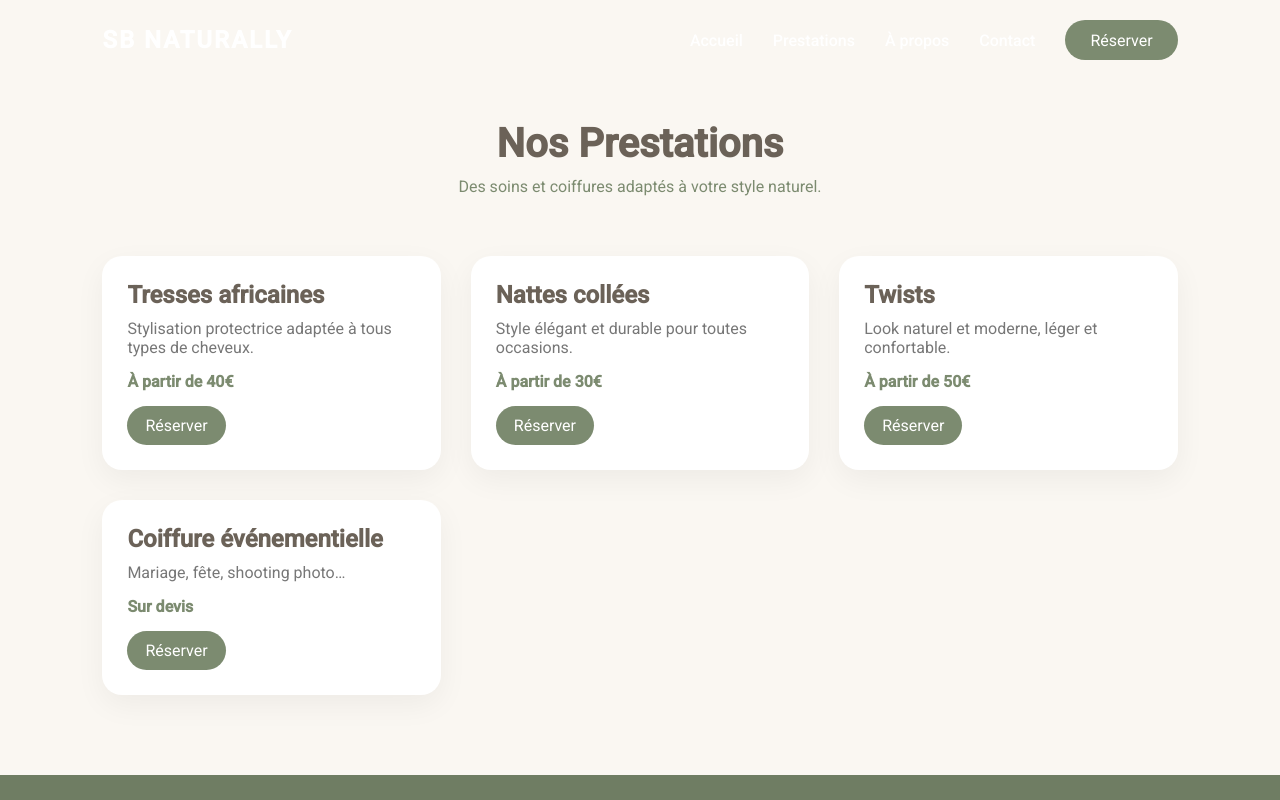
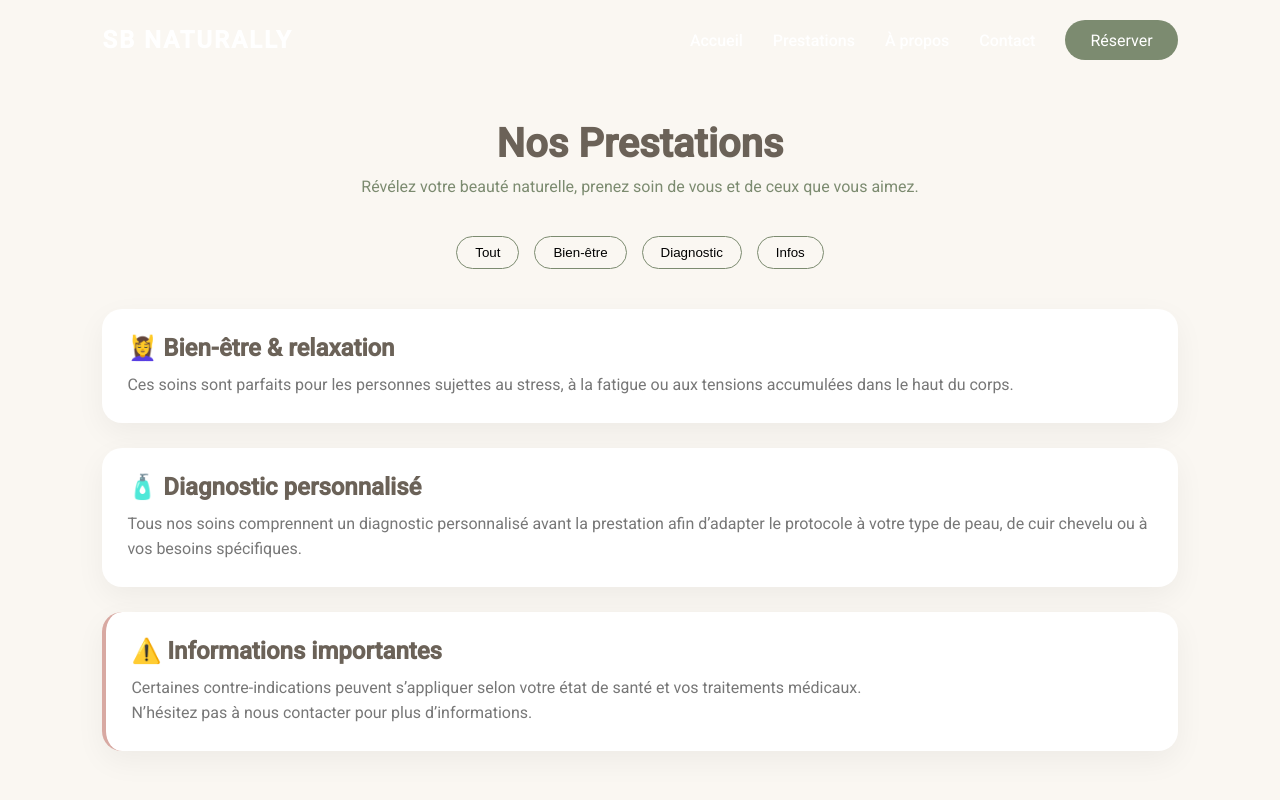
Before and after one commit to layayance/-sb-naturally, an Angular app: page /prestations in a window 1280 px wide. Shown: the top 800 px of the page. Built offline with nearby package versions, Linux system fonts and the light colour scheme.

Commit message:
prestations termine

```diff
--- a/src/app/pages/prestations/prestations.html
+++ b/src/app/pages/prestations/prestations.html
@@ -1,27 +1,69 @@
 <section class="prestations">
 
   <div class="header">
+
     <h1>Nos Prestations</h1>
-    <p>Des soins et coiffures adaptés à votre style naturel.</p>
+
+    <p>
+      Révélez votre beauté naturelle, prenez soin de vous et de ceux que vous aimez.
+    </p>
+
   </div>
+
+  <!-- FILTRES -->
+  <div class="filters">
+
+    <button (click)="setFilter('all')">Tout</button>
+
+    <button (click)="setFilter('bienetre')">Bien-être</button>
+
+    <button (click)="setFilter('diagnostic')">Diagnostic</button>
+
+    <button (click)="setFilter('info')">Infos</button>
+
+  </div>
+
+  <!-- CONTENU -->
 
   <div class="grid">
 
-    <div class="card" *ngFor="let p of prestations">
 
-      <h2>{{ p.title }}</h2>
+    <!-- BIEN-ÊTRE -->
+    <div class="card" *ngIf="selected === 'all' || selected === 'bienetre'">
 
-      <p>{{ p.desc }}</p>
+      <h2>💆‍♀️ Bien-être & relaxation</h2>
 
-      <span>{{ p.price }}</span>
+      <p>
+        Ces soins sont parfaits pour les personnes sujettes au stress, à la fatigue ou aux tensions accumulées dans le haut du corps.
+      </p>
 
-      <a
-        href="https://wa.me/+33759236988"
-        target="_blank">
+    </div>
 
-        Réserver
 
-      </a>
+    <!-- DIAGNOSTIC -->
+    <div class="card" *ngIf="selected === 'all' || selected === 'diagnostic'">
+
+      <h2>🧴 Diagnostic personnalisé</h2>
+
+      <p>
+        Tous nos soins comprennent un diagnostic personnalisé avant la prestation afin d’adapter le protocole à votre type de peau, de cuir chevelu ou à vos besoins spécifiques.
+      </p>
+
+    </div>
+
+
+    <!-- INFOS -->
+    <div class="card info" *ngIf="selected === 'all' || selected === 'info'">
+
+      <h2>⚠️ Informations importantes</h2>
+
+      <p>
+        Certaines contre-indications peuvent s’appliquer selon votre état de santé et vos traitements médicaux.
+      </p>
+
+      <p>
+        N’hésitez pas à nous contacter pour plus d’informations.
+      </p>
 
     </div>
 
--- a/src/app/pages/prestations/prestations.scss
+++ b/src/app/pages/prestations/prestations.scss
@@ -5,7 +5,7 @@
 
 .header {
   text-align: center;
-  margin-bottom: 60px;
+  margin-bottom: 40px;
 
   h1 {
     font-size: 40px;
@@ -18,10 +18,30 @@
   }
 }
 
+.filters {
+  display: flex;
+  justify-content: center;
+  gap: 15px;
+  margin-bottom: 40px;
+
+  button {
+    border: 1px solid #7C8B70;
+    background: transparent;
+    padding: 8px 18px;
+    border-radius: 20px;
+    cursor: pointer;
+    transition: .3s;
+
+    &:hover {
+      background: #7C8B70;
+      color: white;
+    }
+  }
+}
+
 .grid {
   display: grid;
-  grid-template-columns: repeat(auto-fit, minmax(250px, 1fr));
-  gap: 30px;
+  gap: 25px;
 }
 
 .card {
@@ -29,7 +49,7 @@
   padding: 25px;
   border-radius: 20px;
   box-shadow: 0 10px 30px rgba(0,0,0,.05);
-  transition: .3s ease;
+  transition: .3s;
 
   &:hover {
     transform: translateY(-5px);
@@ -42,22 +62,10 @@
 
   p {
     color: #777;
-    margin-bottom: 15px;
-  }
-
-  span {
-    display: block;
-    font-weight: bold;
-    color: #7C8B70;
-    margin-bottom: 15px;
-  }
-
-  a {
-    display: inline-block;
-    padding: 10px 18px;
-    background: #7C8B70;
-    color: white;
-    border-radius: 20px;
-    text-decoration: none;
+    line-height: 1.6;
   }
 }
+
+.info {
+  border-left: 4px solid #d8a9a2;
+}
--- a/src/app/pages/prestations/prestations.ts
+++ b/src/app/pages/prestations/prestations.ts
@@ -10,51 +10,10 @@ import { Component } from '@angular/core';
 })
 export class PrestationsComponent {
 
+  selected = 'all';
 
-
-  prestations = [
-
-
-    {
-
-      title: 'Tresses africaines',
-
-      desc: 'Stylisation protectrice adaptée à tous types de cheveux.',
-
-      price: 'À partir de 40€'
-
-    },
-
-    {
-
-      title: 'Nattes collées',
-
-      desc: 'Style élégant et durable pour toutes occasions.',
-
-      price: 'À partir de 30€'
-
-    },
-
-    {
-
-      title: 'Twists',
-
-      desc: 'Look naturel et moderne, léger et confortable.',
-
-      price: 'À partir de 50€'
-
-    },
-
-    {
-
-      title: 'Coiffure événementielle',
-
-      desc: 'Mariage, fête, shooting photo…',
-
-      price: 'Sur devis'
-
-    }
-
-  ];
+  setFilter(value: string) {
+    this.selected = value;
+  }
 
 }
```
